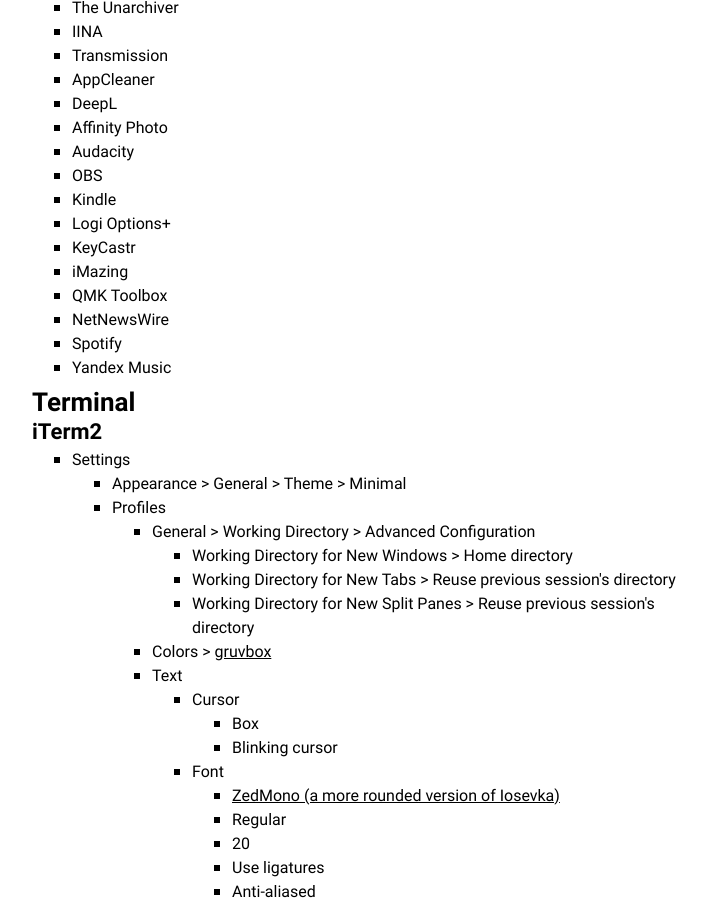
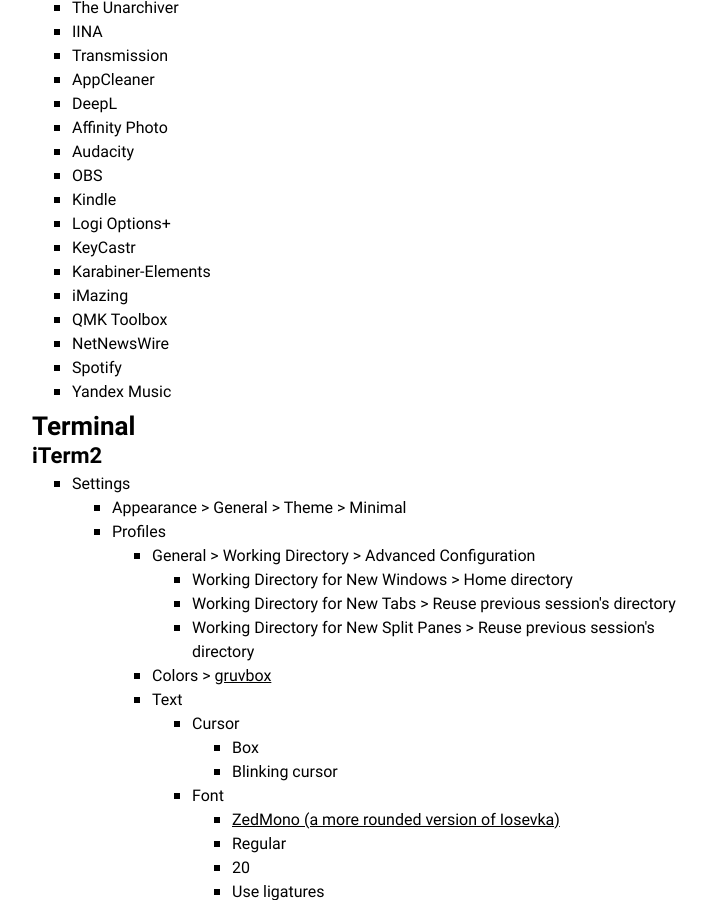
Before and after one commit to amalumian/www.malumian.dev, a Jekyll site: the page built from setup.html, in a window 1280 px wide and 900 px high, scrolled down 3091 px. Shown: the whole window, without its empty margins (278-985 px from the left). Built offline with Jekyll 4.4.1, drawn with Linux system fonts in a browser that asks for light colours.

Commit message:
Update setup.html

```diff
--- a/setup.html
+++ b/setup.html
@@ -166,6 +166,7 @@
         <li>Kindle</li>
         <li>Logi Options+</li>
         <li>KeyCastr</li>
+        <li>Karabiner-Elements</li>
         <li>iMazing</li>
         <li>QMK Toolbox</li>
         <li>NetNewsWire</li>
@@ -279,6 +280,7 @@
                 <li>curl</li>
                 <li>tmux</li>
                 <li>aerospace</li>
+                <li>karabiner-elements</li>
             </ul>
         </li>
     </ul>
```
